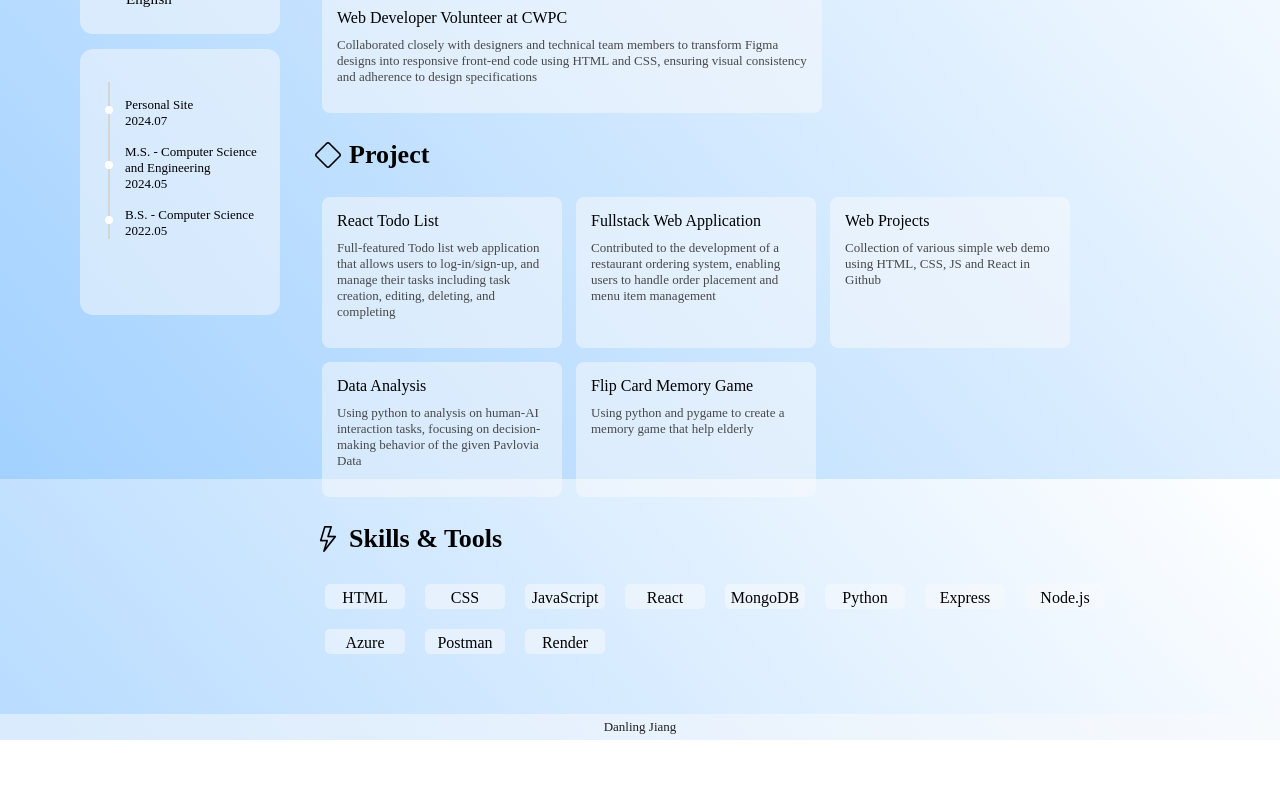
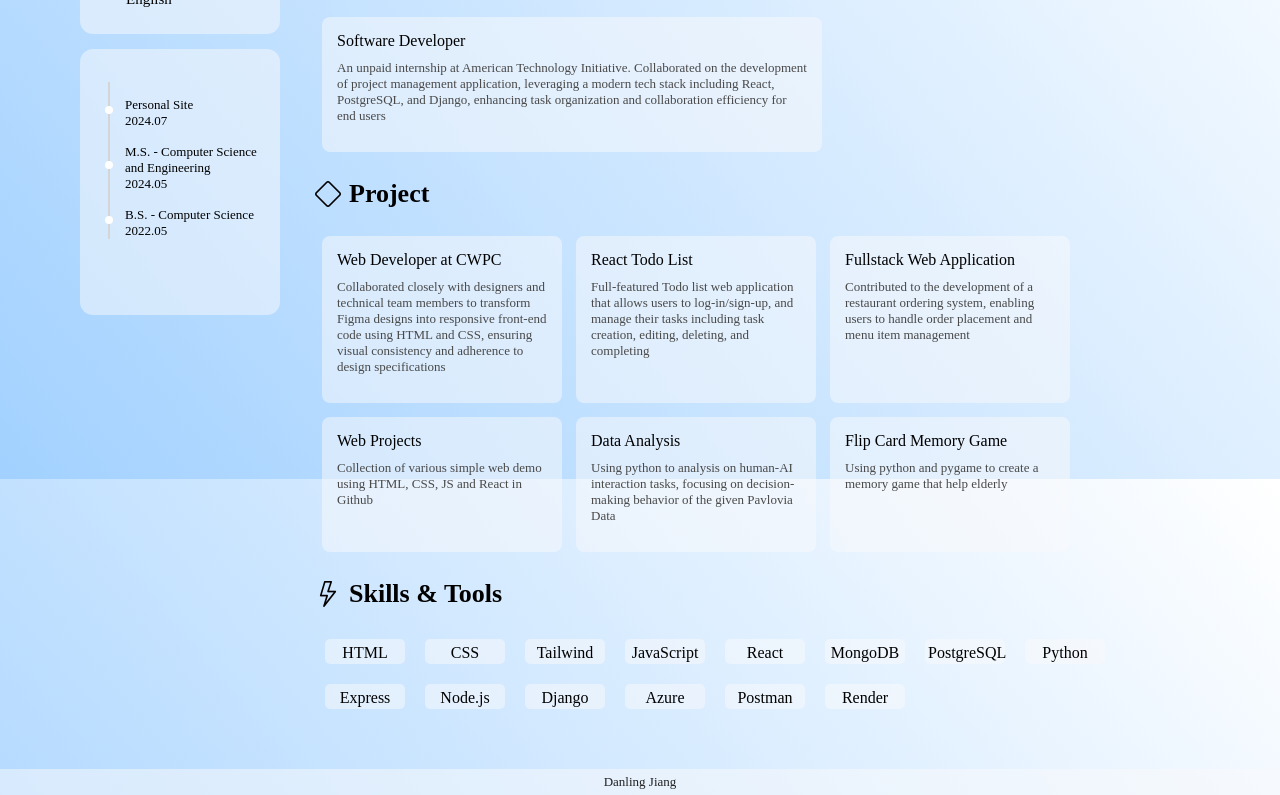
Before and after one commit to jdl15/jdl15.github.io, a plain HTML site: page index.html in a window 1280 px wide. Shown: the part 321-1116 px from the top of the page. Before the commit the page ends 1061 px from the top, so only its background shows below. Drawn offline with nearby package versions, Linux system fonts and the light colour scheme.

Commit message:
update the experience and skill

```diff
--- a/index.html
+++ b/index.html
@@ -56,7 +56,7 @@
                 </div>
 
                 <div class = "description">
-                    I’m a recent M.S. graduate from Pennsylvania State University in Computer Science and Engineering.
+                    I’m a recent M.S. graduate from Pennsylvania State University in Computer Science and Engineering, skilled in fullstack development and data analysis, with hands-on experience in building responsive applications.
                 </div>
 
                 <div class = "iconContainer">
@@ -98,10 +98,10 @@
                 <div class="experienceList">
                     <div class = "experienceItem">
                         <div>
-                            <h1>Web Developer Volunteer at CWPC</h1>
-                            <p>Collaborated closely with designers and technical team members to transform Figma designs into
-                                responsive front-end code using HTML and CSS, ensuring visual consistency and adherence to
-                                design specifications
+                            <h1>Software Developer</h1>
+                            <p>An unpaid internship at American Technology Initiative. Collaborated on the development of project management application,
+                               leveraging a modern tech stack including React, PostgreSQL, and Django, enhancing task organization and
+                               collaboration efficiency for end users
                             </p>
                         </div>
                     </div>
@@ -112,6 +112,15 @@
                     Project
                 </div>
                 <div class = "projectList">
+                    <div class = "projectItem">
+                        <div class = "projectItemLeft">
+                            <h1>Web Developer at CWPC</h1>
+                            <p>Collaborated closely with designers and technical team members to transform Figma designs into
+                                responsive front-end code using HTML and CSS, ensuring visual consistency and adherence to
+                                design specifications
+                            </p>
+                        </div>
+                    </div>
                     <a class = "projectItem projectLink" target = "_blank" href="https://github.com/jdl15/todo">
                         <div class = "projectItemLeft">
                             <h1>React Todo List</h1>
@@ -151,12 +160,15 @@
                 <div class="skillList">
                     <div class = "skillItem">HTML</div>
                     <div class = "skillItem">CSS</div>
+                    <div class = "skillItem">Tailwind</div>
                     <div class = "skillItem">JavaScript</div>
                     <div class = "skillItem">React</div>
                     <div class = "skillItem">MongoDB</div>
+                    <div class = "skillItem">PostgreSQL</div>
                     <div class = "skillItem">Python</div>
                     <div class = "skillItem">Express</div>
                     <div class = "skillItem">Node.js</div>
+                    <div class = "skillItem">Django</div>
                     <div class = "skillItem">Azure</div>
                     <div class = "skillItem">Postman</div>
                     <div class = "skillItem">Render</div>
```
